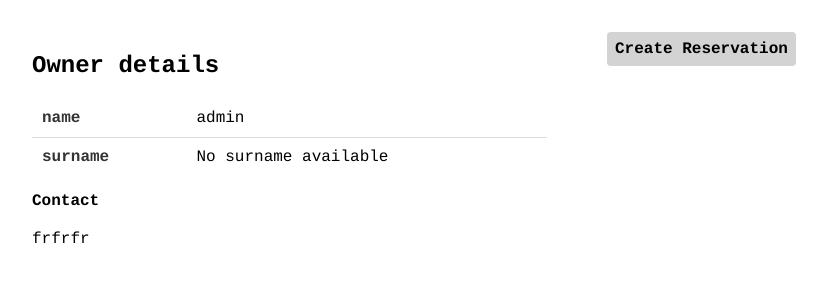
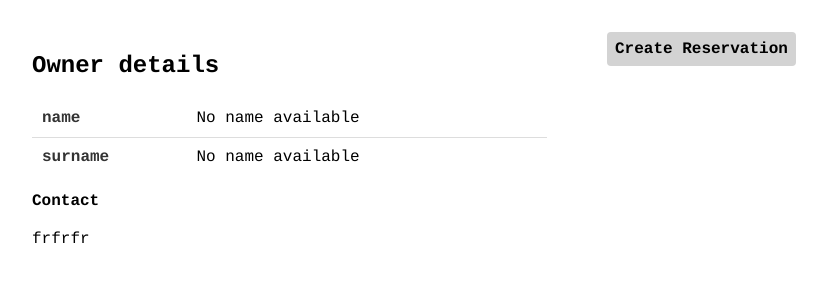
Before and after one commit to KarolinaMaczka/rental_app, a Django app: page /one_rental/1/ in a window 1280 px wide. Shown: the part 1152-1460 px from the top of the page, without its empty margins (36-863 px from the left). Run offline with Django 4.2, Linux system fonts and the light colour scheme; a user stored in the database is signed in; data comes from the database, SQL or seed files in the repository; both versions use the stored data as it was after the commit; some libraries are stand-ins or nearby versions.

Commit message:
owner details fix

```diff
--- a/add_rentals/templates/one_rental.html
+++ b/add_rentals/templates/one_rental.html
@@ -121,10 +121,10 @@
                         <p>name</p>
                     </td>
                     <td>
-                        {% if rental.user.first_name %}
-                            <p>{{ rental.user.first_name }}</p>
+                        {% if rental.user.userprofile.first_name %}
+                            <p>{{ rental.user.userprofile.first_name }}</p>
                         {% else %}
-                             <p>No name available</p>
+                            <p>No name available</p>
                         {% endif %}
                     </td>
                 </tr>
@@ -133,11 +133,11 @@
                     <p>surname</p>
                 </td>
                 <td>
-                     {% if rental.user.surname %}
-                        <p>{{ rental.user.surname }}</p>
-                     {% else %}
-                         <p>No surname available</p>
-                     {% endif %}
+                     {% if rental.user.userprofile.surname %}
+                        <p>{{ rental.user.userprofile.surname }}</p>
+                    {% else %}
+                        <p>No name available</p>
+                    {% endif %}
                 </td>
              </tr>
             </table>
```
Also changed, not shown: db.sqlite3.
